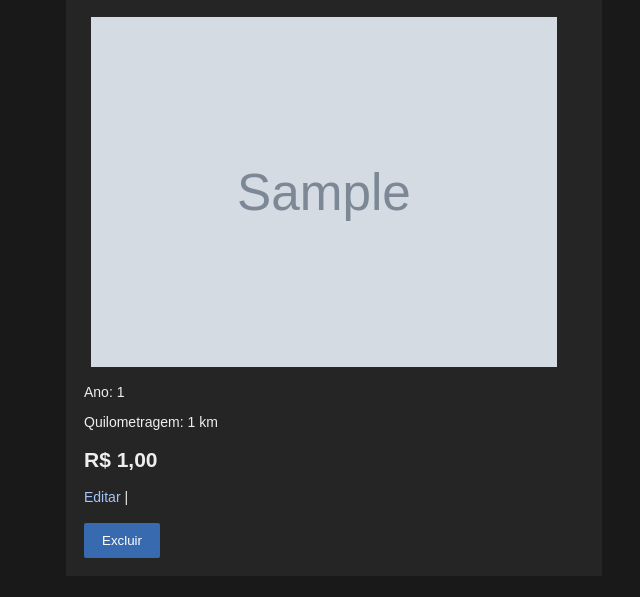
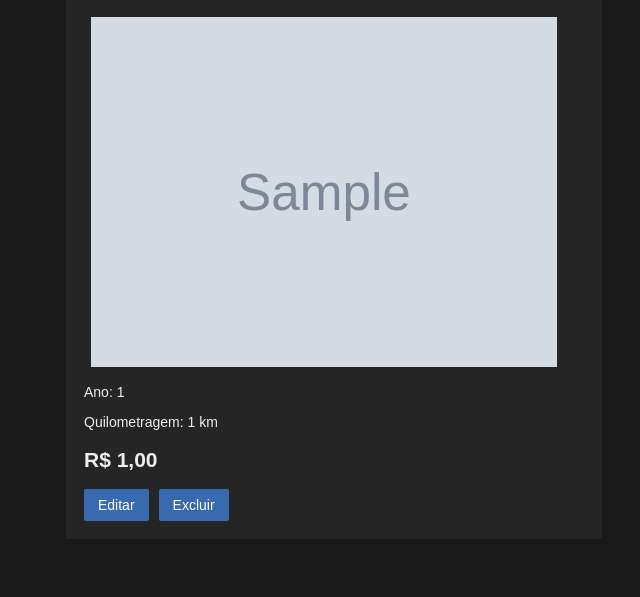
Before and after one commit to brunofiegenbaum/projeto-bruno-e-jean, a PHP site: page /anuncio.php?id=1 in a window 1280 px wide. Shown: the part 147-744 px from the top of the page, without its empty margins (24-664 px from the left). Run offline with PHP 8.4, Linux system fonts and the light colour scheme; tables that the repository leaves empty hold one stand-in row (values such as "Sample post"); grey boxes marked "Sample" are stand-in pictures.

Commit message:
style: alinhar botoes de editar e excluir veiculos

```diff
--- a/anuncio.php
+++ b/anuncio.php
@@ -27,9 +27,13 @@
                 <p>Ano: <?php echo $veiculo["ano"]; ?></p>
                 <p>Quilometragem: <?php echo number_format($veiculo["quilometragem"], 0, ",", "."); ?> km</p>
                 <h2>R$ <?php echo number_format($veiculo["preco"], 2, ",", "."); ?></h2>
-                <a href="anunciar.php?id=<?php echo $id; ?>">Editar</a> |
-                <form method="post" action="excluir.php" onsubmit="return confirm('Excluir este veículo?')"><input
-                        type="hidden" name="id" value="<?php echo $id; ?>"><button type="submit">Excluir</button></form>
+                <div class="acoes-veiculo">
+                    <a class="botao-editar" href="anunciar.php?id=<?php echo $id; ?>">Editar</a>
+                    <form method="post" action="excluir.php" onsubmit="return confirm('Excluir este veículo?')">
+                        <input type="hidden" name="id" value="<?php echo $id; ?>">
+                        <button type="submit">Excluir</button>
+                    </form>
+                </div>
             </div>
         <?php } else { ?>
             <p>Veículo não encontrado.</p><?php } ?>
--- a/style.css
+++ b/style.css
@@ -181,3 +181,40 @@
 .acoes-usuario .excluir-usuario button {
     margin: 0;
 }
+
+/* Botoes lado a lado nos detalhes do veiculo */
+.acoes-veiculo {
+    display: flex;
+    align-items: center;
+    gap: 10px;
+}
+
+.acoes-veiculo form {
+    display: inline-block;
+    width: auto;
+    max-width: none;
+    margin: 0;
+    padding: 0;
+    border: none;
+    background: transparent;
+}
+
+.acoes-veiculo .botao-editar,
+.acoes-veiculo button {
+    display: inline-block;
+    background: #386aaf;
+    color: white;
+    border: none;
+    border-radius: 2px;
+    padding: 8px 14px;
+    margin: 0;
+    font: inherit;
+    line-height: normal;
+    text-decoration: none;
+    cursor: pointer;
+}
+
+.acoes-veiculo .botao-editar:hover,
+.acoes-veiculo button:hover {
+    background: #477fc8;
+}
```
